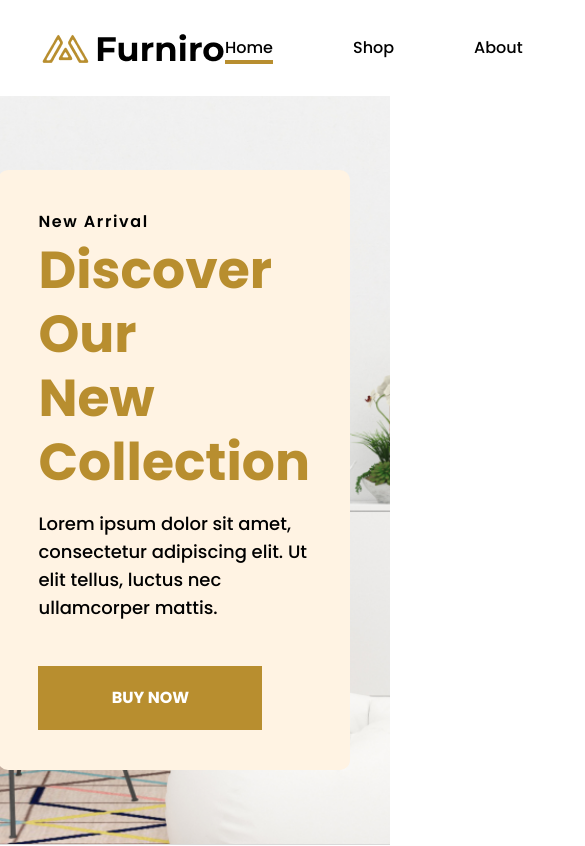
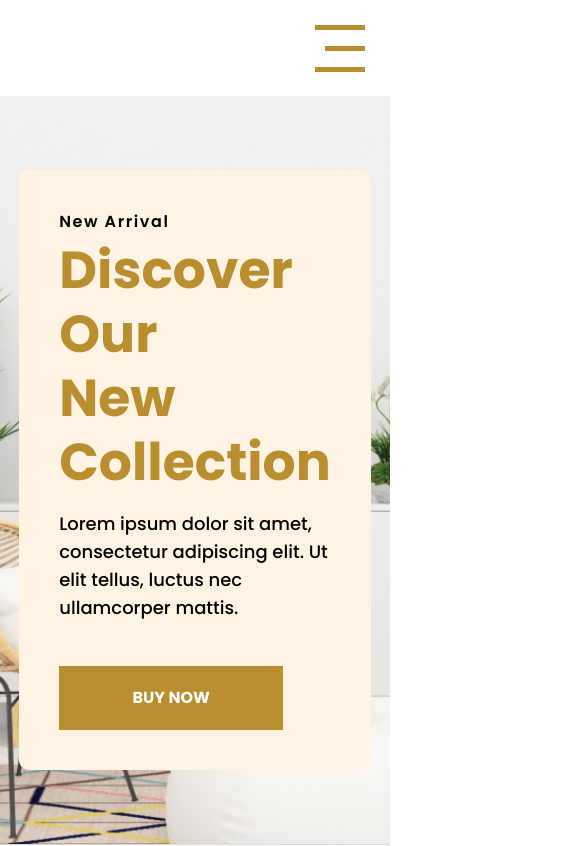
Before and after one commit to sankaSanjeeva/Furniro, a React (Vite) app: page / in a window 390 px wide. Shown: the top 846 px of the page, 585 px wide, since content can reach past the window. Built offline with nearby package versions, Linux system fonts and the light colour scheme.

Commit message:
UI implementation of mobile nav

```diff
--- a/src/common/components/error-page/index.tsx
+++ b/src/common/components/error-page/index.tsx
@@ -4,7 +4,7 @@ export default function ErrorPage() {
   const { data } = useRouteError() as ErrorResponse;
 
   return (
-    <div className="h-screen flex flex-col gap-5 justify-center items-center">
+    <div className="h-svh flex flex-col gap-5 justify-center items-center">
       <h1 className="text-3xl font-medium">Oops!</h1>
       <p className="text-lg">Sorry, an unexpected error has occurred.</p>
       <p className="text-slate-500">
--- a/src/common/components/header/index.tsx
+++ b/src/common/components/header/index.tsx
@@ -1,9 +1,18 @@
+import { useState } from 'react';
 import { NavLink } from 'react-router-dom';
 import { Heart, Search, ShoppingCart, UserRound } from 'lucide-react';
 import logo from './logo.png';
 import { Button } from '../ui/button';
 
-function NavItem({ to, name }: { to: string; name: string }) {
+function NavItem({
+  to,
+  name,
+  onClick,
+}: {
+  to: string;
+  name: string;
+  onClick: () => void;
+}) {
   return (
     <li>
       <NavLink
@@ -13,6 +22,7 @@ function NavItem({ to, name }: { to: string; name: string }) {
             ? "relative after:block after:content-[''] after:absolute after:h-1 after:bg-theme after:w-full after:scale-x-100 after:transition"
             : "relative after:block after:content-[''] after:absolute after:h-1 after:bg-theme after:w-full after:scale-x-0 after:hover:scale-x-100 after:transition"
         }
+        onClick={onClick}
       >
         {name}
       </NavLink>
@@ -21,25 +31,56 @@ function NavItem({ to, name }: { to: string; name: string }) {
 }
 
 export default function Header() {
+  const [isMenuExpand, setIsMenuExpand] = useState(false);
+
+  const collapseMenu = () => {
+    setIsMenuExpand(false);
+  };
+
+  const toggleMenu = () => {
+    setIsMenuExpand((prev) => !prev);
+  };
+
   return (
-    <header className="sticky top-0 bg-white">
-      <div className="mx-auto max-w-screen-xl px-10 h-24 flex justify-between items-center">
+    <header
+      className={`fixed w-full flex flex-col overflow-hidden ${isMenuExpand ? 'h-screen' : 'h-24'} md:h-24 transition-[height] duration-500 bg-white`}
+    >
+      <button
+        type="button"
+        onClick={toggleMenu}
+        className="md:hidden m-[25px] ml-auto flex flex-col items-end gap-4"
+      >
+        <span
+          className={`block w-[50px] h-[5px] bg-theme ${isMenuExpand ? 'translate-y-[21px] rotate-45' : ''} transition-[transform] duration-500`}
+        />
+        <span
+          className={`block w-[40px] h-[5px] bg-theme ${isMenuExpand ? 'opacity-0' : 'opacity-100'} transition-[opacity] duration-500`}
+        />
+        <span
+          className={`block w-[50px] h-[5px] bg-theme ${isMenuExpand ? '-translate-y-[21px] -rotate-45' : ''} transition-[transform] duration-500`}
+        />
+      </button>
+
+      <div
+        className={`flex-grow ${isMenuExpand ? 'opacity-100' : 'opacity-0'} md:opacity-100 transition-[opacity] duration-700`}
+      >
+        <div className="mx-auto max-w-screen-xl h-full px-5 lg:px-10 flex flex-col md:flex-row justify-around md:justify-between items-center gap-5">
           <div className="shrink-0">
             <NavLink to="/">
-            <img src={logo} className="logo react" alt="React logo" />
+              <img src={logo} className="w-40 lg:w-44" alt="React logo" />
             </NavLink>
           </div>
 
           <nav>
-          <ul className="flex gap-20 font-medium">
-            <NavItem to="/" name="Home" />
-            <NavItem to="shop" name="Shop" />
-            <NavItem to="about" name="About" />
-            <NavItem to="contact" name="Contact" />
+            <ul className="flex gap-10 lg:gap-20 flex-col md:flex-row items-center font-medium">
+              <NavItem to="/" name="Home" onClick={collapseMenu} />
+              <NavItem to="shop" name="Shop" onClick={collapseMenu} />
+              <NavItem to="about" name="About" onClick={collapseMenu} />
+              <NavItem to="contact" name="Contact" onClick={collapseMenu} />
             </ul>
           </nav>
 
-        <ul className="flex gap-10">
+          <ul className="flex justify-around w-full md:w-fit gap-5 lg:gap-10">
             <li>
               <Button size="icon" variant="ghost" className="h-7 w-7">
                 <UserRound />
@@ -62,6 +103,7 @@ export default function Header() {
             </li>
           </ul>
         </div>
+      </div>
     </header>
   );
 }
--- a/src/common/components/root/index.tsx
+++ b/src/common/components/root/index.tsx
@@ -6,7 +6,7 @@ export default function Root() {
     <div className="flex flex-col min-h-screen">
       <Header />
 
-      <main className="flex-grow bg-img bg-center bg-no-repeat bg-cover bg-fixed">
+      <main className="flex-grow mt-24 bg-img bg-center bg-no-repeat bg-cover bg-fixed">
         <div className="mx-auto max-w-screen-xl px-10">
           <Outlet />
         </div>
--- a/src/pages/home/index.tsx
+++ b/src/pages/home/index.tsx
@@ -4,7 +4,7 @@ export default function Home() {
   return (
     <div>
       {/* welcome content */}
-      <div className="flex justify-end items-center h-[calc(100vh_-_96px)]">
+      <div className="flex justify-center lg:justify-end items-center h-[calc(100vh_-_96px)]">
         <div className="p-10 rounded-[10px] bg-[#FFF3E3]">
           <h3 className="font-semibold tracking-widest mb-1">New Arrival</h3>
           <h1 className="text-[52px] leading-[64px] font-bold text-theme">
```
Lines whose indentation alone changed are shown as unchanged.
